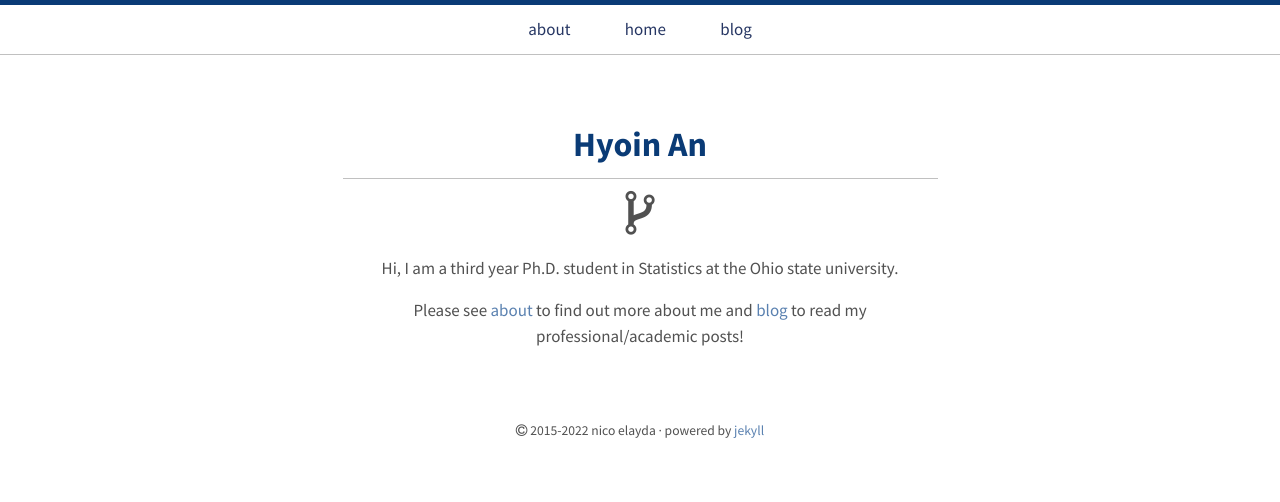
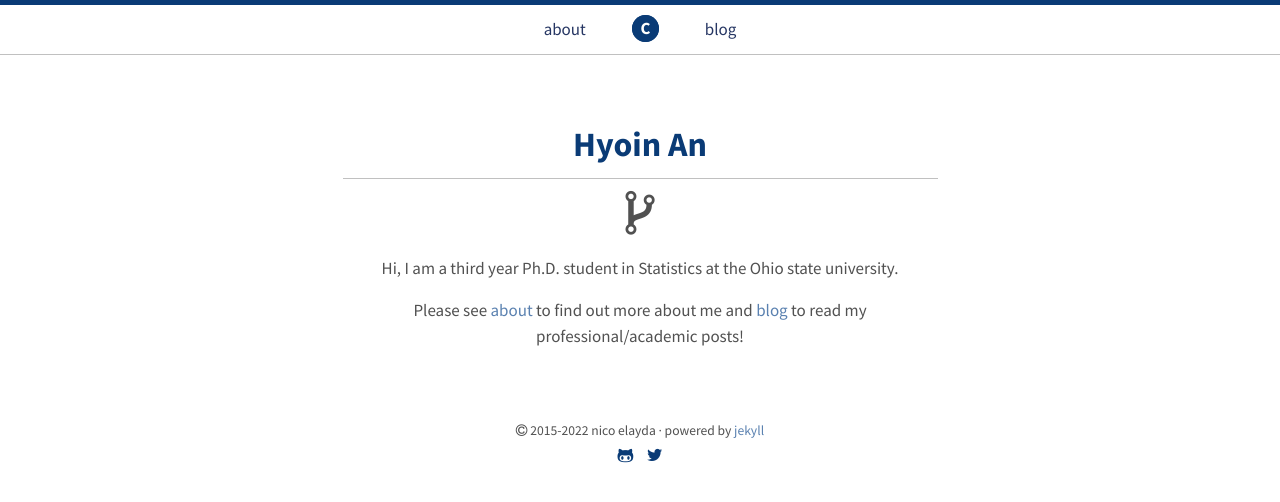
Before and after one commit to hyoin-an/hyoin-an.github.io, a Jekyll site: the page built from index.html, in a window 1280 px wide. Shown: the top 502 px of the page. Built offline with Jekyll 4.4.1, drawn with Linux system fonts in a browser that asks for light colours.

Commit message:
Update default.html

```diff
--- a/_layouts/default.html
+++ b/_layouts/default.html
@@ -7,7 +7,7 @@
     <nav class="nav-main">
       <ul>
         <li class="hvr-underline-reveal"><a href="{{ site.baseurl }}/about/">about</a></li>
-        <li class="hvr-underline-reveal"><a href="{{ site.baseurl }}">home</a></li>
+        <li class="logo"><a class="hvr-ripple-out" href="{{ site.baseurl }}/">C</a></li>
         <li class="hvr-underline-reveal"><a href="{{ site.baseurl }}/blog/">blog</a></li>
       </ul>
     </nav>
@@ -22,6 +22,10 @@
             <span class="copyright"><i class="fa fa-copyright"></i> 2015-<time datetime="{{ site.time | date_to_xmlschema }}">{{ site.time | date: '%Y' }}</time> {{ site.author.name }}</span> &middot;
             <span>Powered by <a href="http://jekyllrb.com/">Jekyll</a></span>
         </small>
+        <div class="ftr-links">
+          <a href="https://github.com/nicoelayda"><i class="fa fa-github-alt"></i></a>
+          <a href="https://twitter.com/nicoelayda"><i class="fa fa-twitter"></i></a>
+        </div>
       </footer>
     </div>
 
```
